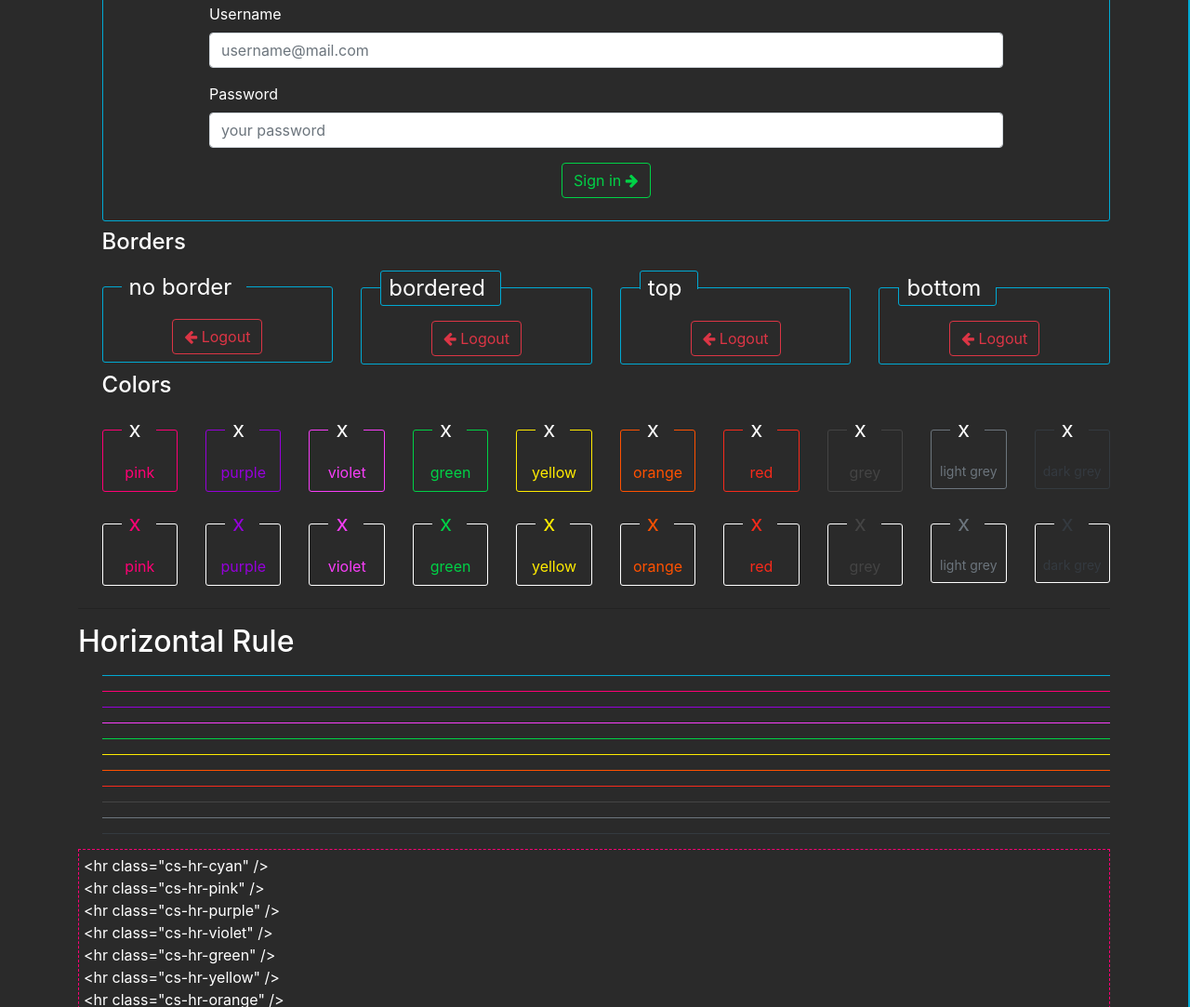
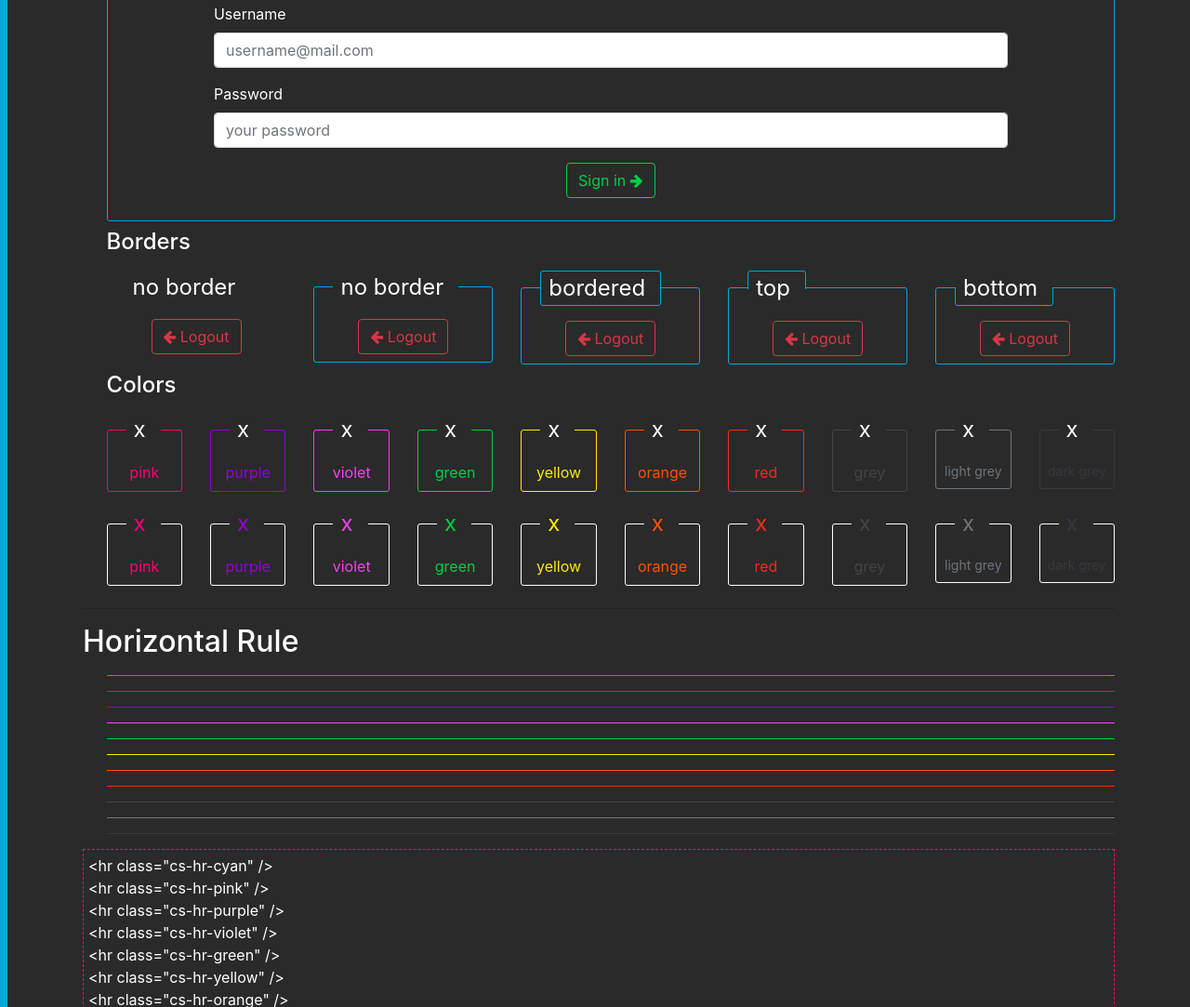
Before and after one commit to elixneto/ConscientStyle, a website: page src/index.html in a window 1280 px wide. Shown: the part 2951-4034 px from the top of the page at 93% size. Drawn offline with Linux system fonts and the light colour scheme.

Commit message:
no border :: Fieldset

```diff
--- a/src/components/fieldset.scss
+++ b/src/components/fieldset.scss
@@ -1,11 +1,14 @@
 @import "../variables";
 
 .cs-fieldset {
-    border: 1.5px solid;
     border-radius: 3px;
     padding: 8px;
     margin-top: 8px;
     margin-bottom: 8px;
+    border: 1.5px solid;
+}
+.cs-fieldset-no-border {
+    border: none;
 }
 
 @each $name, $value in $colors {
--- a/src/global.scss
+++ b/src/global.scss
@@ -36,7 +36,7 @@ html {
     background-color: map-get($colors, "background") !important;
     color: white !important;
     font-size: 16px;
-    border-right: 2px solid $primary;
+    border-left: 8px solid $primary;
 }
 
 body {
@@ -54,7 +54,6 @@ hr {
 }
 ::-webkit-scrollbar-track {
     background-color: white;
-    border-left: 1px solid map-get($colors, "light-grey");
 }
 ::-webkit-scrollbar-thumb {
     background-color: map-get($colors, "dark-grey");
--- a/src/index.html
+++ b/src/index.html
@@ -410,6 +410,17 @@
 
             <h4>Borders</h4>
             <div class="row">
+                <div class="col">
+                    <fieldset class="cs-fieldset cs-fieldset-no-border">
+                        <legend class="cs-legend">no border</legend>
+                        <div class="text-center">
+                            <button type="submit" class="btn btn-outline-danger">
+                                <i class="fa fa-arrow-left"></i>
+                                Logout
+                            </button>
+                        </div>
+                    </fieldset>
+                </div>
                 <div class="col">
                     <fieldset class="cs-fieldset cs-fieldset-cyan">
                         <legend class="cs-legend">no border</legend>
```
Also changed, not shown: dist/conscientstyle.min.css.
